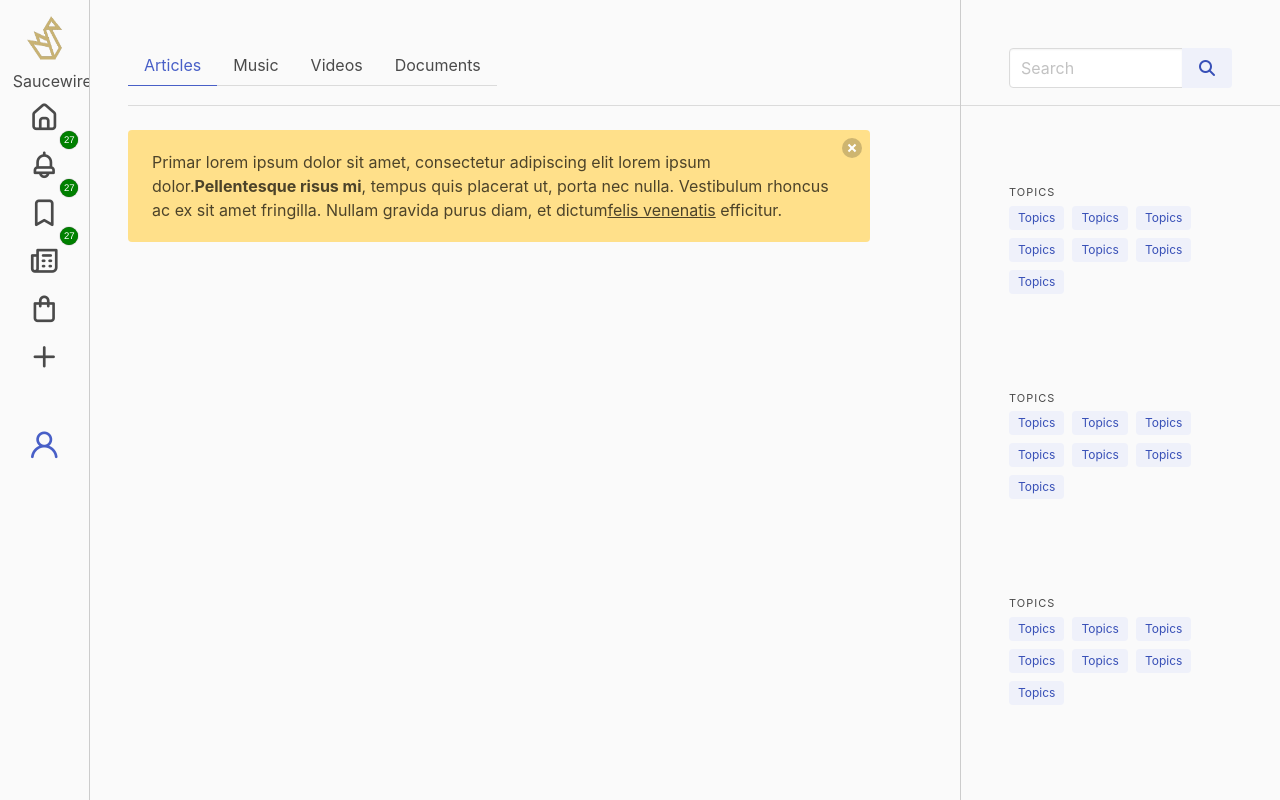
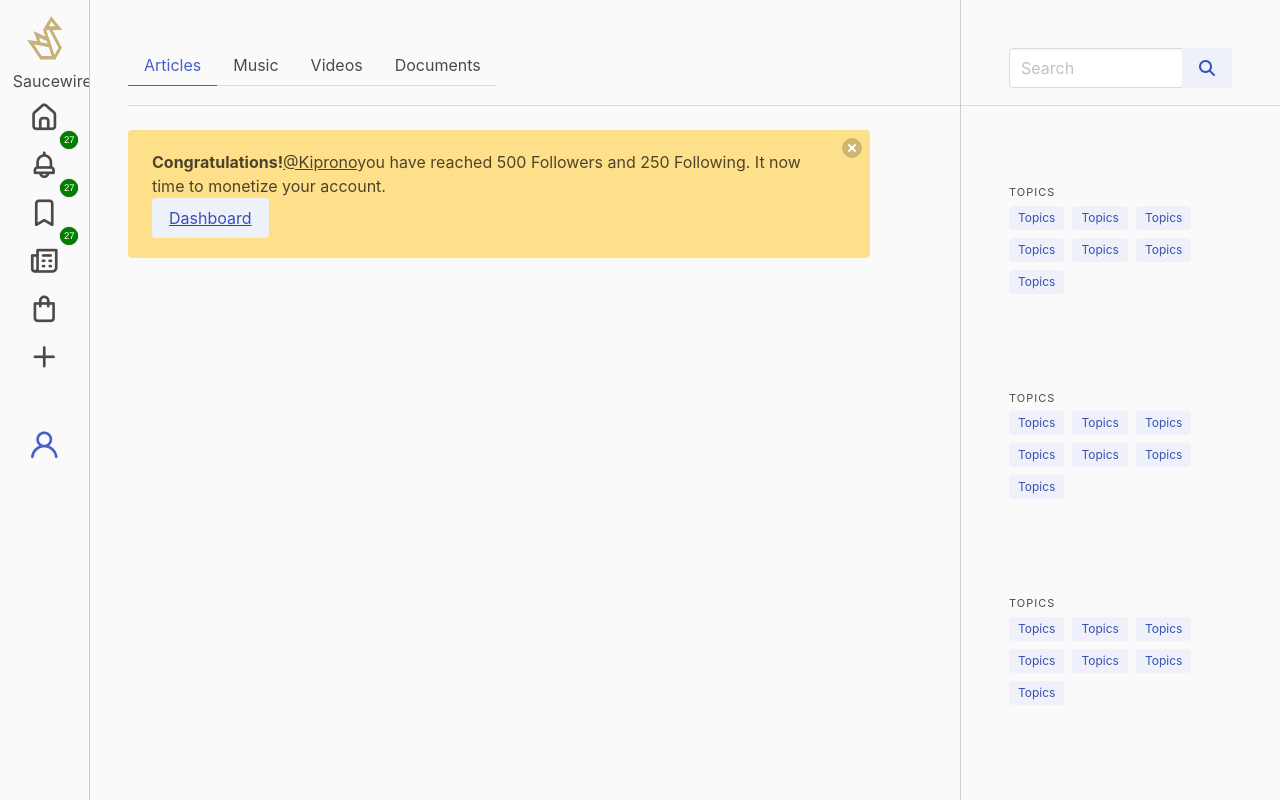
Before and after one commit to ksigei/react_blog, a React (Create React App) app: page /notifications in a window 1280 px wide. Shown: the top 800 px of the page. Built offline with nearby package versions, Linux system fonts and the light colour scheme.

Commit message:
Solve linter errors

```diff
--- a/src/components/Notifications.jsx
+++ b/src/components/Notifications.jsx
@@ -1,6 +1,5 @@
-// new post component based on new post form
 import React from 'react';
-import { NavLink } from 'react-router-dom';
+import { NavLink, Link } from 'react-router-dom';
 import './sw_style.css';
 
 // new post component based on new post form
@@ -33,12 +32,19 @@ function Notifications() {
                     <button className="delete" name="button" type="button">
                       btn
                     </button>
-                    Primar lorem ipsum dolor sit amet, consectetur adipiscing
-                    elit lorem ipsum dolor.
-                    <strong>Pellentesque risus mi</strong>, tempus quis placerat
-                    ut, porta nec nulla. Vestibulum rhoncus ac ex sit amet
-                    fringilla. Nullam gravida purus diam, et dictum
-                    <NavLink>felis venenatis</NavLink> efficitur.
+                    <strong>Congratulations!</strong>
+                    <NavLink>@Kiprono</NavLink>
+                    you have reached 500 Followers and 250 Following. It now
+                    time to monetize your account.
+                    <Link to="/dashboard" className="buttons">
+                      <button
+                        className="button is-link is-light"
+                        name="button"
+                        type="button"
+                      >
+                        Dashboard
+                      </button>
+                    </Link>
                   </div>
                 </div>
               </div>
```
